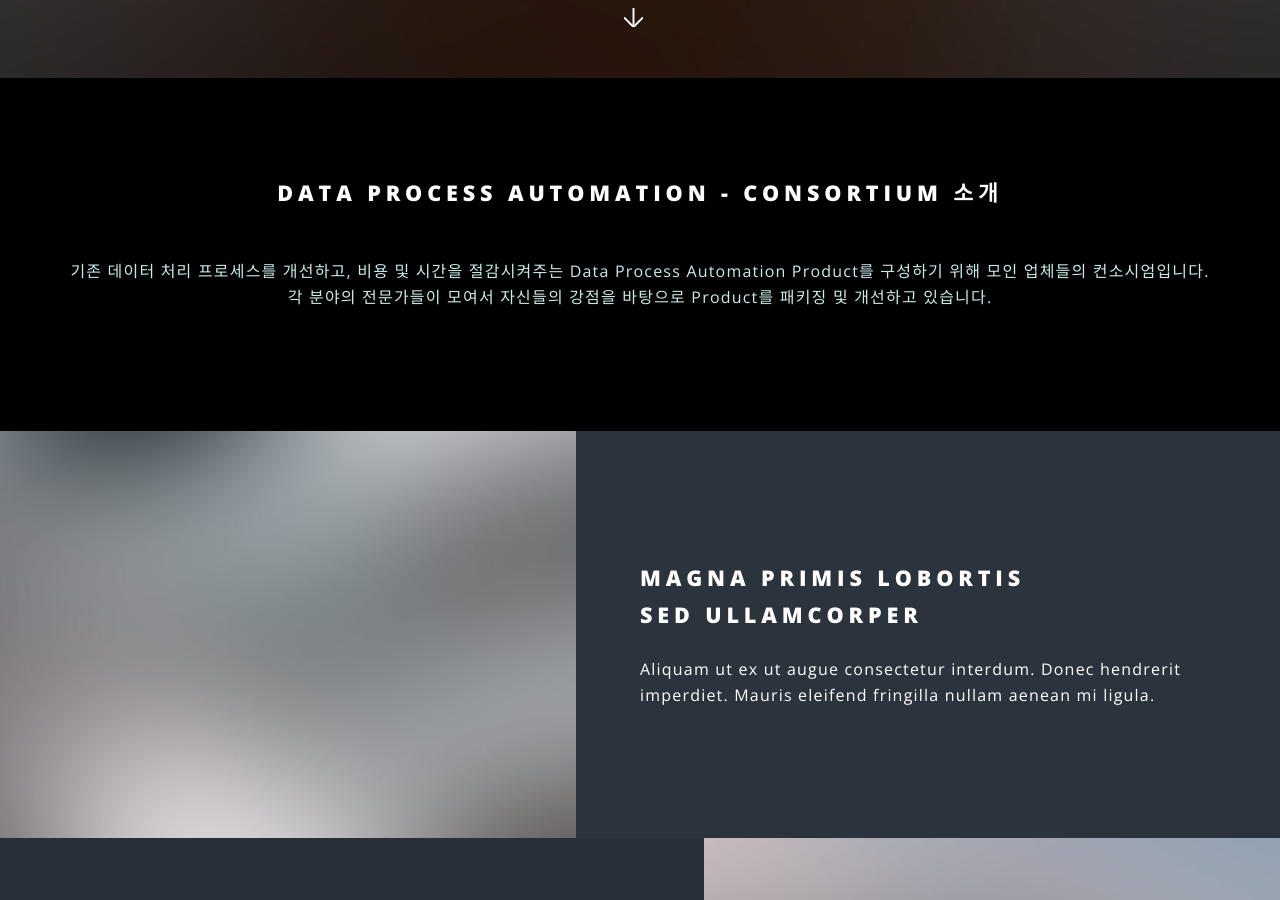
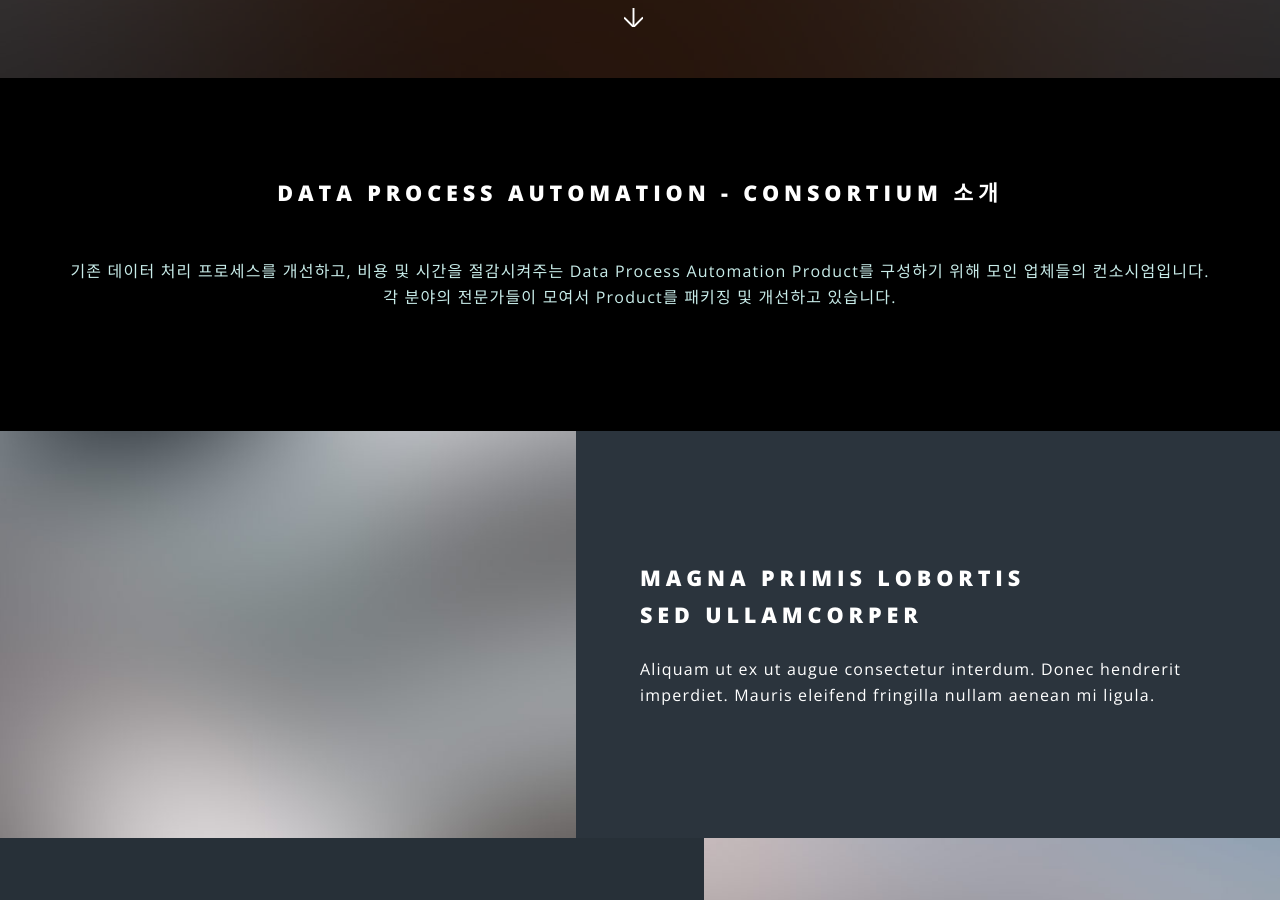
Before and after one commit to DPA-Alliance/DPA-Alliance.github.io, a Jekyll site: the page built from index.html, in a window 1280 px wide and 900 px high, scrolled down 822 px. Built offline with Jekyll 4.4.1, drawn with Linux system fonts in a browser that asks for light colours.

Commit message:
Update index.html

```diff
--- a/index.html
+++ b/index.html
@@ -16,7 +16,7 @@ layout: landing
 							<header class="major">
 								<h2>Data Process Automation - Consortium 소개<br />
 								</h2>
-								<p>기존 데이터 처리 프로세스를 개선하고, 비용 및 시간을 절감시켜주는 Data Process Automation Product를 구성하기 위해 모인 업체들의 컨소시엄입니다. 각 분야의 전문가들이 모여서 자신들의 강점을 바탕으로 Product를 패키징 및 개선하고 있습니다.</p>
+								<p>기존 데이터 처리 프로세스를 개선하고, 비용 및 시간을 절감시켜주는 Data Process Automation Product를 구성하기 위해 모인 업체들의 컨소시엄입니다. 각 분야의 전문가들이 모여서  Product를 패키징 및 개선하고 있습니다.</p>
 							</header>
 						</div>
 					</section>
```
